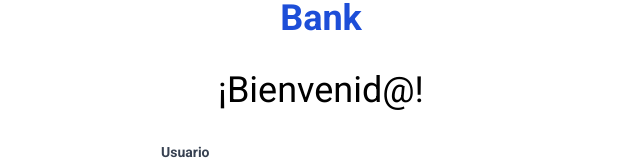
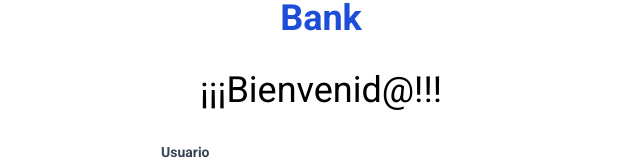
Before and after one commit to anavarro81/Essential-Bank-Front, a React (Vite) app in the folder frontend/: page / in a window 1280 px wide. Shown: the part 202-362 px from the top of the page, without its empty margins (319-959 px from the left). Built offline with nearby package versions, Linux system fonts and the light colour scheme.

Commit message:
test: :fire: Prueba para ver si se muestra el cambio directamente en render.
Prueba para ver si se muestra el cambio directamente en render.

```diff
--- a/frontend/src/Pages/Login/Login.jsx
+++ b/frontend/src/Pages/Login/Login.jsx
@@ -120,7 +120,7 @@ export default function LoginPage() {
       {/* Bievenido */}
 
       <div>
-        <h2 className='text-4xl mb-8'> ¡Bienvenid@! </h2>
+        <h2 className='text-4xl mb-8'> ¡¡¡Bienvenid@!!! </h2>
       </div>
 
 
```
